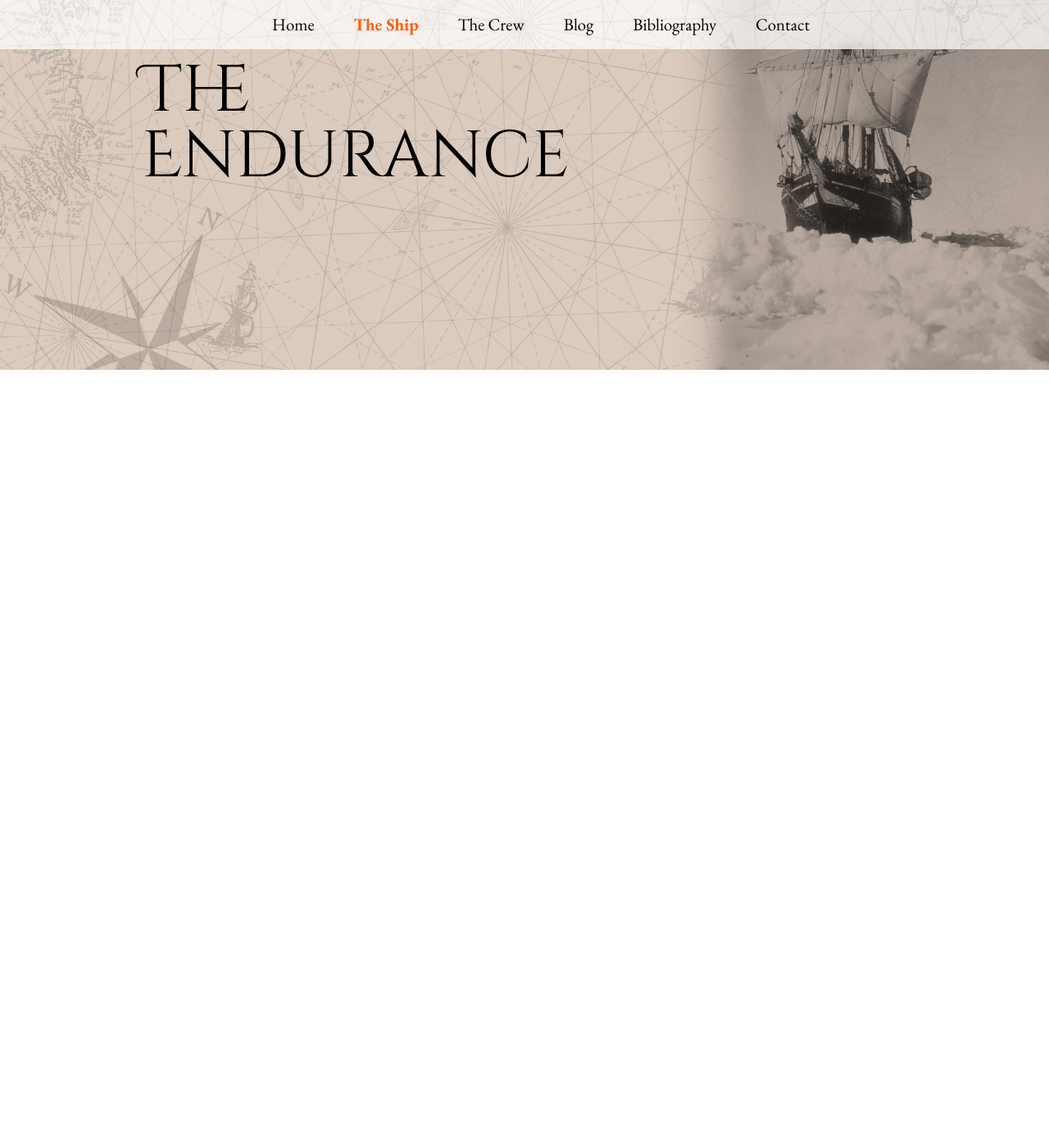
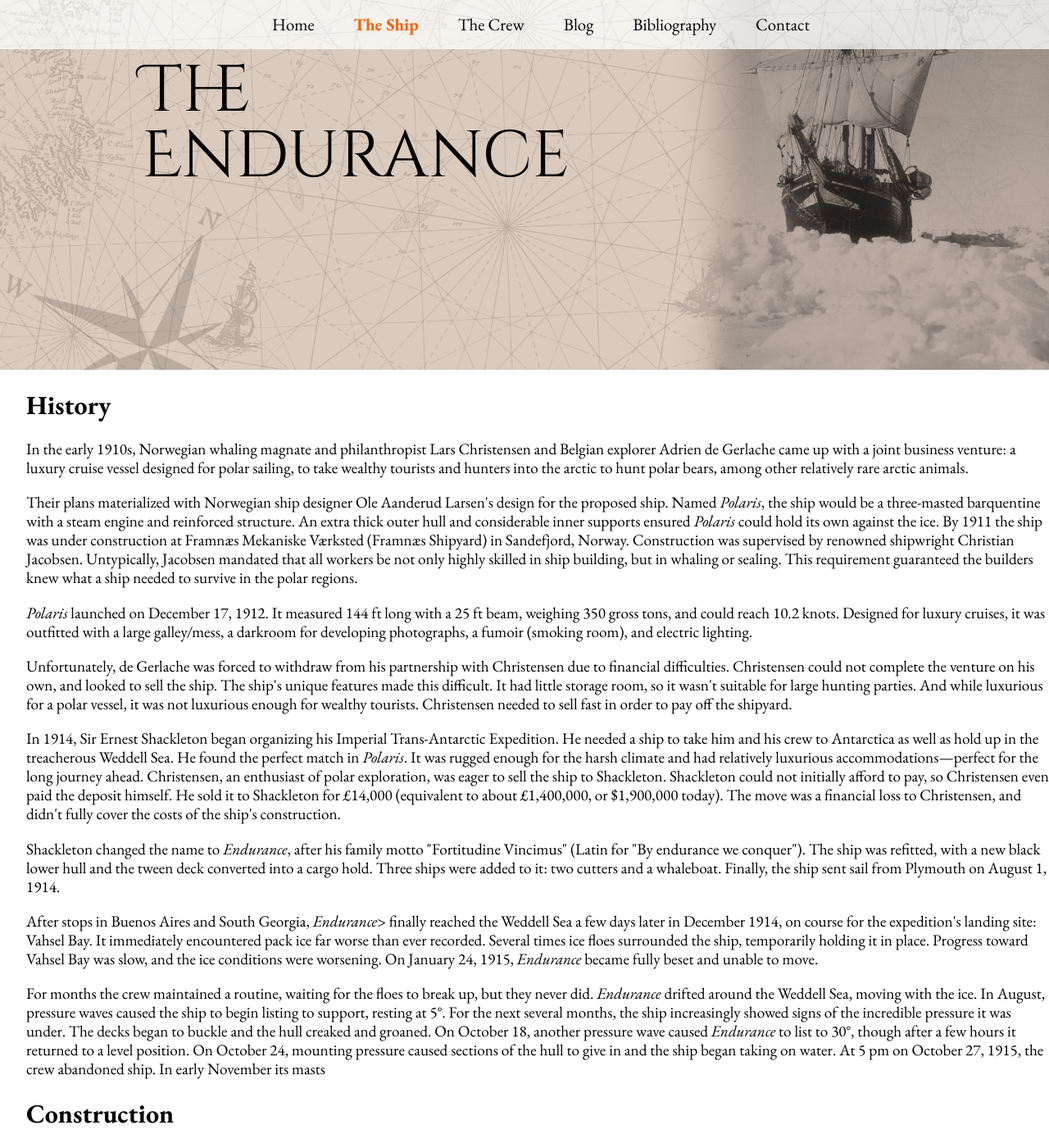
Before and after one commit to stoatsnhoney/Endurance-Project, a Jekyll site: the page built from ship.html, in a window 1280 px wide and 1400 px high, scrolled down 209 px. Shown: the whole window at 82% size. Built offline with Jekyll 4.4.1, drawn with Linux system fonts in a browser that asks for light colours; before the commit the page ends 900 px from its top, so only the background shows below that.

Commit message:
Update ship history, fix image path, and clarify timeline
Added a detailed history section to ship.html, corrected the crew image filename case in crew.html, and clarified the timeline of the Endurance becoming trapped in the ice in index.html.

```diff
--- a/crew.html
+++ b/crew.html
@@ -4,7 +4,7 @@ title: The Crew
 ---
 
 <div class="hero">
-  <img class="crew-img" src="assets/images/crew1.jpg" alt="All 28 crew members standing at the bow of the Endurance.">
+  <img class="crew-img" src="assets/images/Crew1.jpg" alt="All 28 crew members standing at the bow of the Endurance.">
   <h1 class="crew-title">The<br>Crew</h1>
 </div>
 
--- a/index.html
+++ b/index.html
@@ -52,7 +52,7 @@ title: Home
     <div>
       <h2>Trapped in the Ice</h2>
       <p>
-        By February of 1915, the Endurance became beset in the pack ice of the Weddell Sea. The crew maintained a routine and under Shackleton's leadership morale was kept surprisingly high. As the months dragged on, the millions of pounds of pressure from the ice caused the ship to slowly buckle. In October 1915, after eight months of mounting pressure, the crew finally abandoned ship. It sank a month later.
+        By late January of 1915, the Endurance became beset in the pack ice of the Weddell Sea. The crew maintained a routine and under Shackleton's leadership morale was kept surprisingly high. As the months dragged on, the millions of pounds of pressure from the ice caused the ship to slowly buckle. In October 1915, after eight months of mounting pressure, the crew finally abandoned ship. It sank a month later.
       </p>
     </div>
     <img src="assets/images/Endurance4.jpg" alt="The Endurance from a distance stuck in the ice.">
--- a/ship.html
+++ b/ship.html
@@ -9,4 +9,41 @@ title: The Ship
 </div>
 
 <div class="content">
+
+  <h2>History</h2>
+
+  <p>
+    In the early 1910s, Norwegian whaling magnate and philanthropist Lars Christensen and Belgian explorer Adrien de Gerlache came up with a joint business venture: a luxury cruise vessel designed for polar sailing, to take wealthy tourists and hunters into the arctic to hunt polar bears, among other relatively rare arctic animals.
+  </p>
+
+  <p>
+    Their plans materialized with Norwegian ship designer Ole Aanderud Larsen's design for the proposed ship. Named <i>Polaris</i>, the ship would be a three-masted barquentine with a steam engine and reinforced structure. An extra thick outer hull and considerable inner supports ensured <i>Polaris</i> could hold its own against the ice. By 1911 the ship was under construction at Framnæs Mekaniske Værksted (Framnæs Shipyard) in Sandefjord, Norway. Construction was supervised by renowned shipwright Christian Jacobsen. Untypically, Jacobsen mandated that all workers be not only highly skilled in ship building, but in whaling or sealing. This requirement guaranteed the builders knew what a ship needed to survive in the polar regions.
+  </p>
+
+  <p>
+    <i>Polaris</i> launched on December 17, 1912. It measured 144 ft long with a 25 ft beam, weighing 350 gross tons, and could reach 10.2 knots. Designed for luxury cruises, it was outfitted with a large galley/mess, a darkroom for developing photographs, a fumoir (smoking room), and electric lighting.
+  </p>
+
+  <p>
+    Unfortunately, de Gerlache was forced to withdraw from his partnership with Christensen due to financial difficulties. Christensen could not complete the venture on his own, and looked to sell the ship. The ship's unique features made this difficult. It had little storage room, so it wasn't suitable for large hunting parties. And while luxurious for a polar vessel, it was not luxurious enough for wealthy tourists. Christensen needed to sell fast in order to pay off the shipyard.
+  </p>
+
+  <p>
+    In 1914, Sir Ernest Shackleton began organizing his Imperial Trans-Antarctic Expedition. He needed a ship to take him and his crew to Antarctica as well as hold up in the treacherous Weddell Sea. He found the perfect match in <i>Polaris</i>. It was rugged enough for the harsh climate and had relatively luxurious accommodations—perfect for the long journey ahead. Christensen, an enthusiast of polar exploration, was eager to sell the ship to Shackleton. Shackleton could not initially afford to pay, so Christensen even paid the deposit himself. He sold it to Shackleton for £14,000 (equivalent to about £1,400,000, or $1,900,000 today). The move was a financial loss to Christensen, and didn't fully cover the costs of the ship's construction.
+  </p>
+
+  <p>
+    Shackleton changed the name to <i>Endurance</i>, after his family motto "Fortitudine Vincimus" (Latin for "By endurance we conquer"). The ship was refitted, with a new black lower hull and the tween deck converted into a cargo hold. Three ships were added to it: two cutters and a whaleboat. Finally, the ship sent sail from Plymouth on August 1, 1914.
+  </p>
+
+  <p>
+    After stops in Buenos Aires and South Georgia, <i>Endurance</i>> finally reached the Weddell Sea a few days later in December 1914, on course for the expedition's landing site: Vahsel Bay. It immediately encountered pack ice far worse than ever recorded. Several times ice floes surrounded the ship, temporarily holding it in place. Progress toward Vahsel Bay was slow, and the ice conditions were worsening. On January 24, 1915, <i>Endurance</i> became fully beset and unable to move.
+  </p>
+
+  <p>
+    For months the crew maintained a routine, waiting for the floes to break up, but they never did. <i>Endurance</i> drifted around the Weddell Sea, moving with the ice. In August, pressure waves caused the ship to begin listing to support, resting at 5°. For the next several months, the ship increasingly showed signs of the incredible pressure it was under. The decks began to buckle and the hull creaked and groaned. On October 18, another pressure wave caused <i>Endurance</i> to list to 30°, though after a few hours it returned to a level position. On October 24, mounting pressure caused sections of the hull to give in and the ship began taking on water. At 5 pm on October 27, 1915, the crew abandoned ship. In early November its masts
+  </p>
+
+  <h2>Construction</h2>
+
 </div>
```
